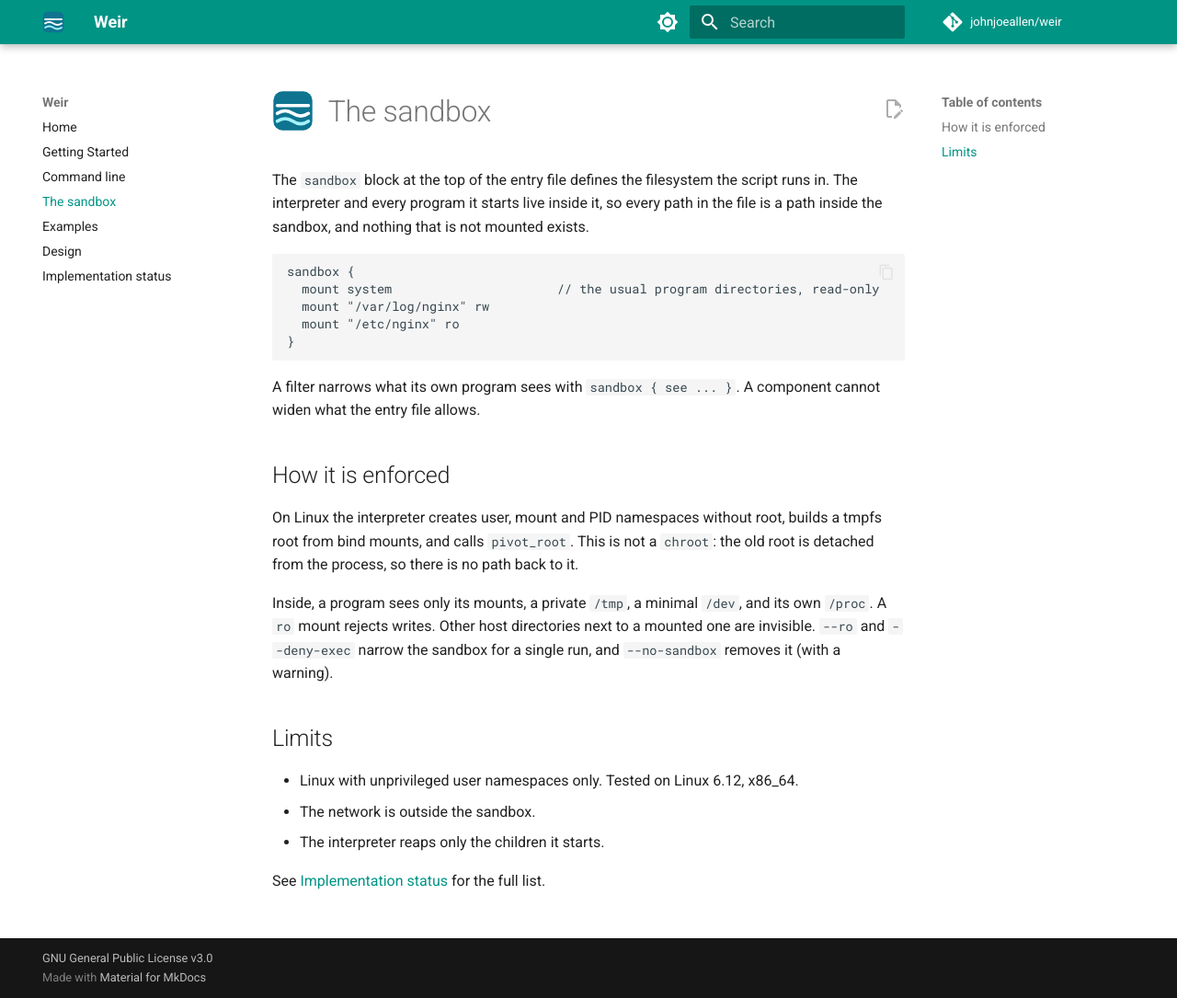
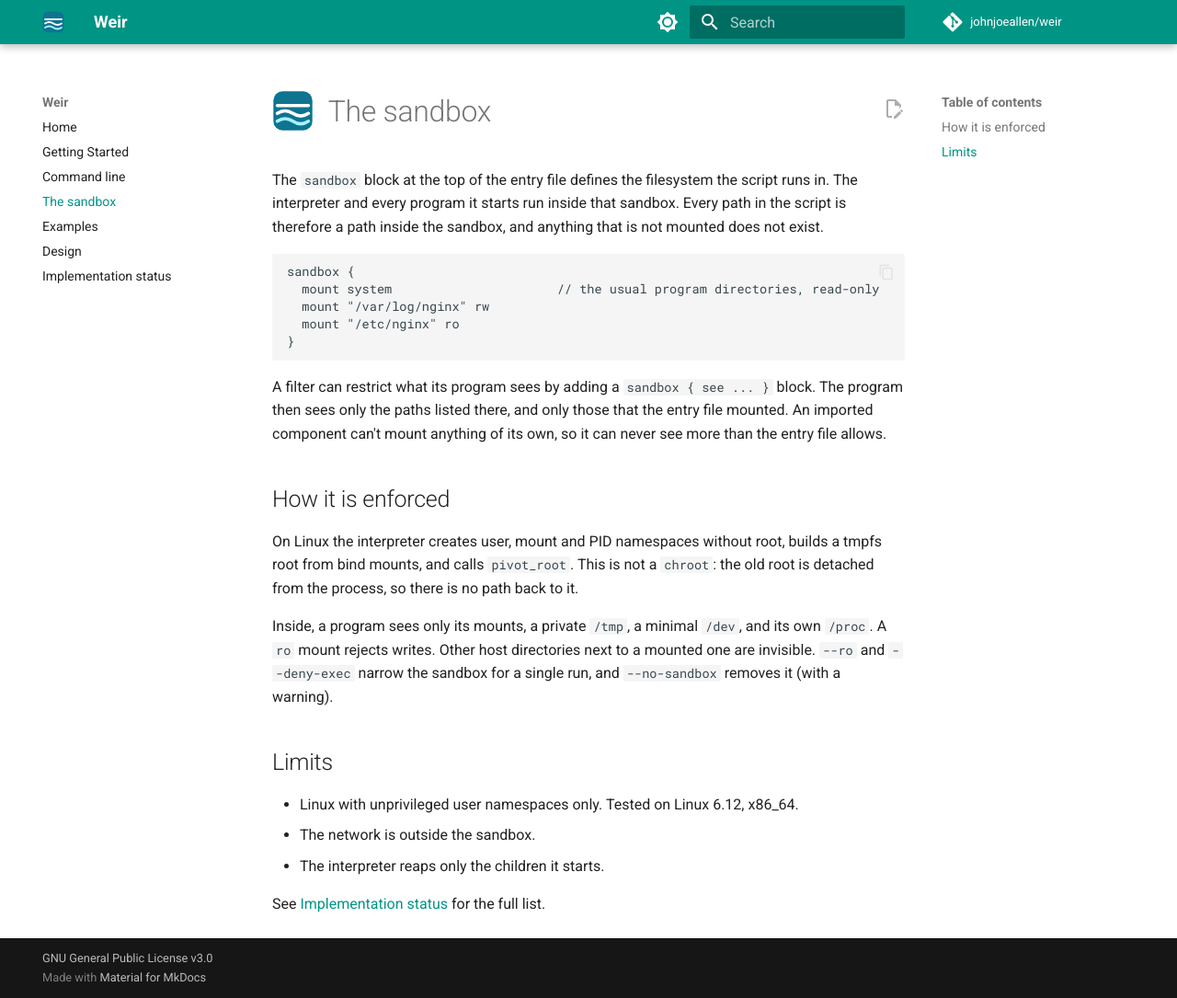
Before and after one commit to johnjoeallen/weir, an MkDocs documentation site: the page built from docs/sandbox.md, in a window 1280 px wide and 1085 px high. Shown: the whole window at 92% size. Built offline with MkDocs 1.6.1 and Material for MkDocs 9.7.7, drawn with Linux system fonts in a browser that asks for light colours; comment, search, counter and statistics services are not loaded; the version menu is left out.

Commit message:
Reword the sandbox paragraphs in the docs and logwatch header
Co-Authored-By: Claude Sonnet 5.5 <noreply@anthropic.com>
Claude-Session: https://claude.ai/code/session_01VKvMopMGTz8PfZZ59JgH77

````diff
--- a/docs/sandbox.md
+++ b/docs/sandbox.md
@@ -1,9 +1,9 @@
 # The sandbox
 
-The `sandbox` block at the top of the entry file defines the filesystem the
-script runs in. The interpreter and every program it starts live inside it, so
-every path in the file is a path inside the sandbox, and nothing that is not
-mounted exists.
+The `sandbox` block at the top of the entry file defines the filesystem the script
+runs in. The interpreter and every program it starts run inside that sandbox.
+Every path in the script is therefore a path inside the sandbox, and anything that
+is not mounted does not exist.
 
 ```weir
 sandbox {
@@ -13,8 +13,10 @@ sandbox {
 }
 ```
 
-A filter narrows what its own program sees with `sandbox { see ... }`. A
-component cannot widen what the entry file allows.
+A filter can restrict what its program sees by adding a `sandbox { see ... }` block.
+The program then sees only the paths listed there, and only those that the entry
+file mounted. An imported component can't mount anything of its own, so it can never
+see more than the entry file allows.
 
 ## How it is enforced
 
````
Also changed, not shown: 1 other file.
